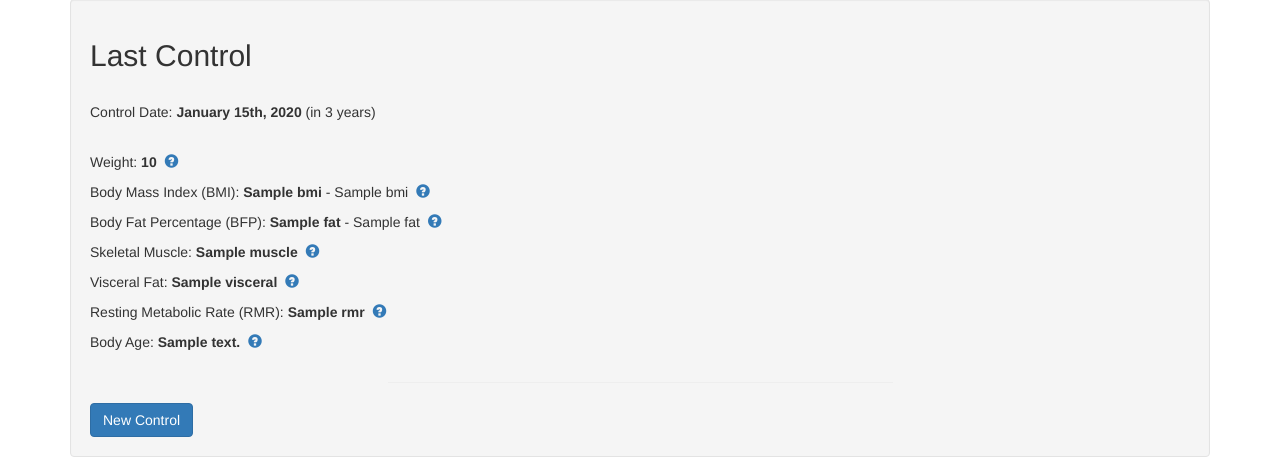
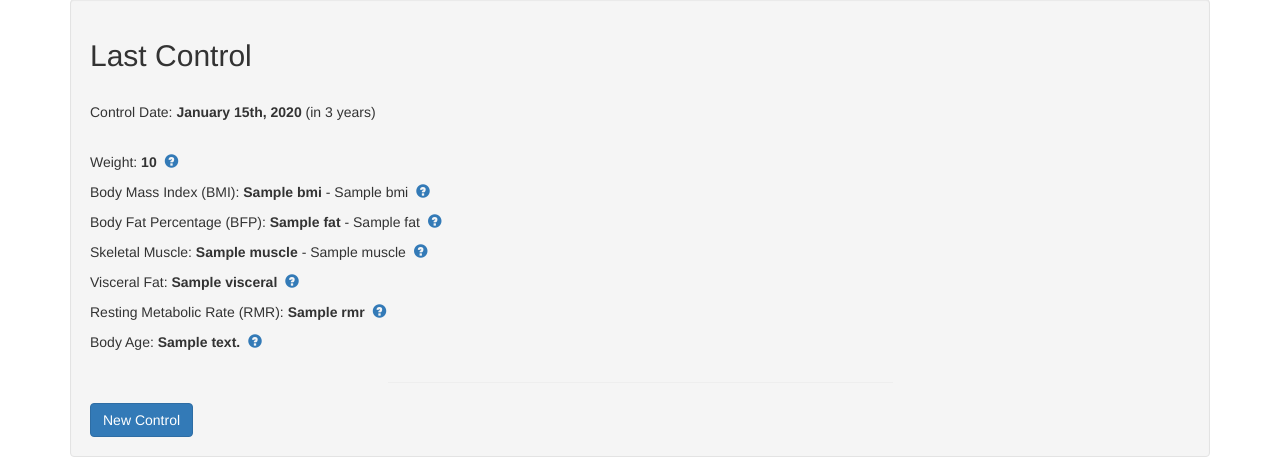
Before and after one commit to pahumadad/weight-control, a Flask app: template wcontrol/src/templates/index.html in a window 1280 px wide. Shown: the part 73-534 px from the top of the page. Run offline with Flask 2, Linux system fonts and the light colour scheme; the template is opened without the code that fills it: most values are stand-ins (such as "Sample title", 1, 10 or a date in 2020); parts of the project's set-up code (start-up, migrations or seed data) failed here and were passed over; some libraries are stand-ins or nearby versions.

Commit message:
Show the skeletal muscle result

```diff
--- a/wcontrol/src/templates/index.html
+++ b/wcontrol/src/templates/index.html
@@ -61,7 +61,7 @@
         {% endif %}
         {% if control.muscle != 0.0 %}
         <div class"col-sm-12">
-            <p>Skeletal Muscle: <strong>{{ control.muscle }}</strong>&nbsp;
+            <p>Skeletal Muscle: <strong>{{ control.muscle }}</strong> - {{ result.muscle }}&nbsp;
                 <a href="#muscle_desc" data-toggle="collapse">
                     <span class="glyphicon glyphicon-question-sign"></span>
                 </a>
```
